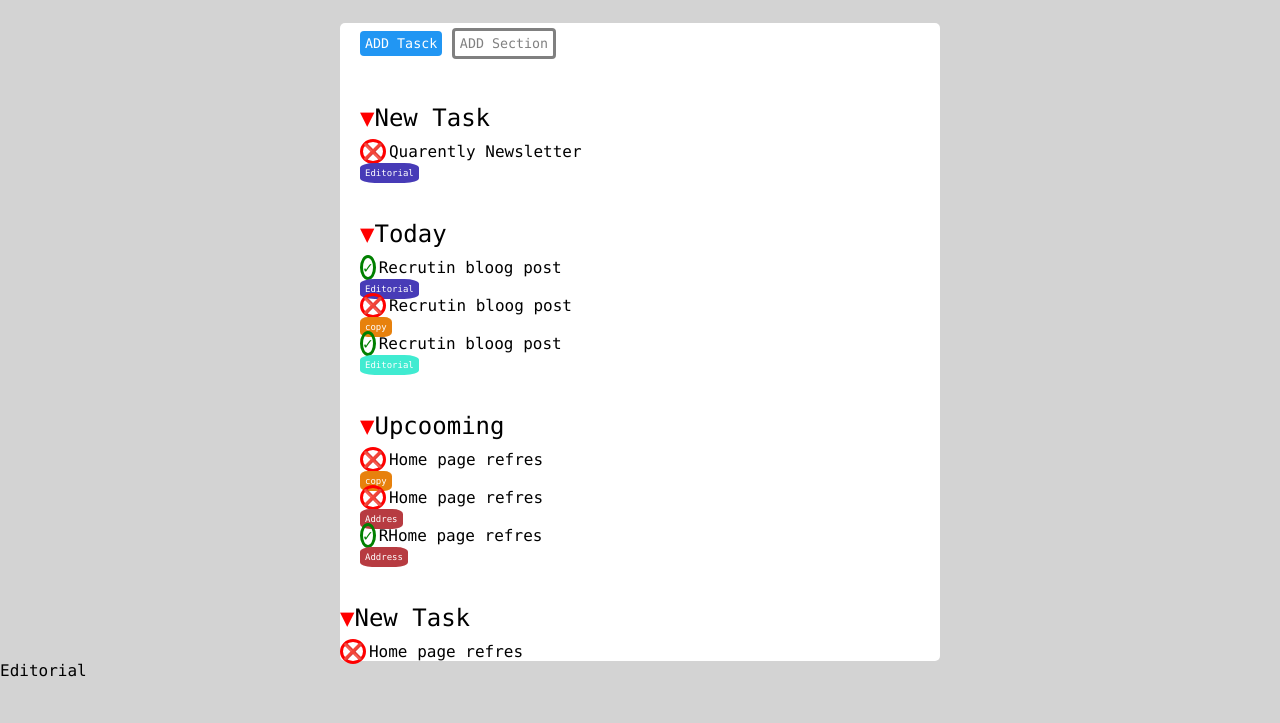
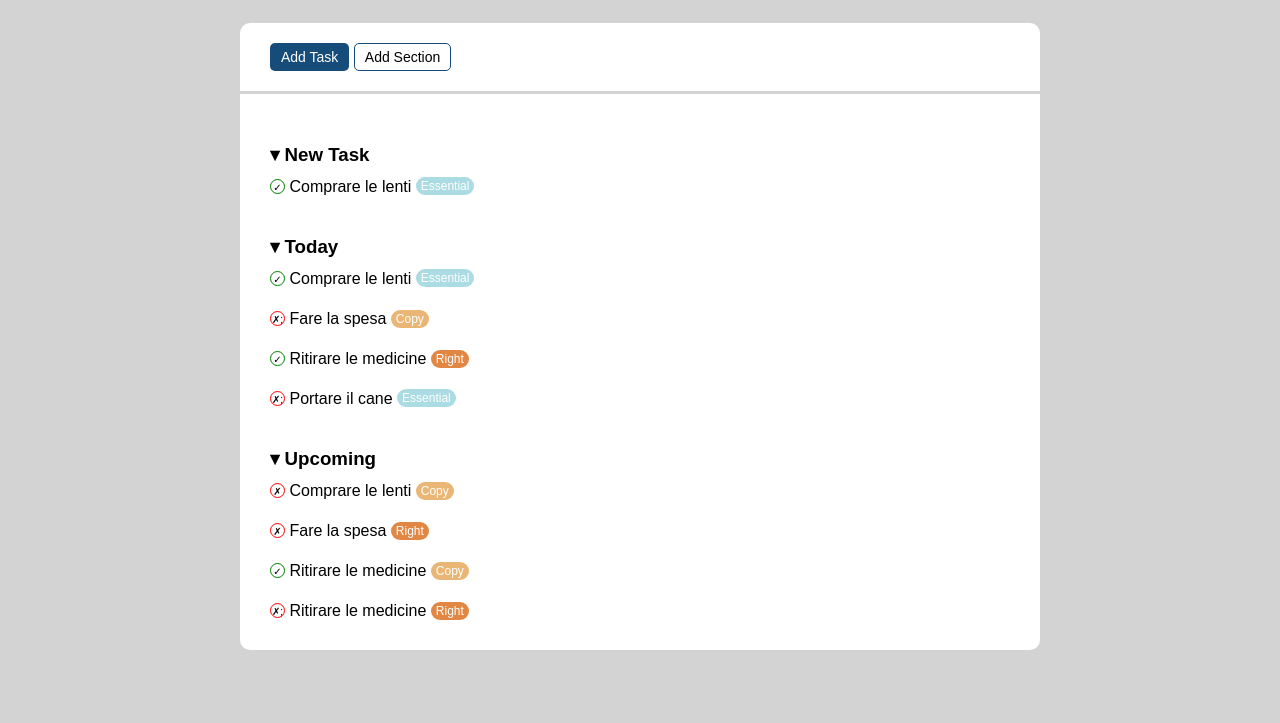
Before and after one commit to abdicore/html-css-toboolist, a plain HTML site: page index.html in a window 1280 px wide. Shown: the part 77-800 px from the top of the page. Drawn offline with Linux system fonts and the light colour scheme.

Commit message:
esercizio-rivisto

```diff
--- a/css/style.css
+++ b/css/style.css
@@ -3,138 +3,141 @@
     margin: 0;
     padding: 0;
     box-sizing: border-box;
-    font-family: "Lucida Console", "Courier New", monospace;
 }
 
-/* conteiner */
-.conteiner {
-    width: 600px;
-    margin: 0 auto;
-    background-color: white;
-    margin-top: 30px;
-    border-radius: 5px;
+/* generics */
+body {
+    background-color: lightgrey;
+    font-family: sans-serif;
 }
 
-/* genrici */
-
-/* body sfondo grigio */
-body {
-    background-color: lightgray;
+header {
+    background-color: #fff;
+    height: 70px;
+    line-height: 70px;
+    padding-left: 10px;
+    margin-bottom: 30px;
 }
 
-/* heder */
-header {
-    background-color: white;
-    padding: 10px;
-    margin: o;
+img {
+    vertical-align: middle;
+}
+
+h1 {
+    display: inline;
+    font-size: 38;
+    font-weight: 900;
+    vertical-align: middle;
+}
+
+h3 {
+    margin-top: 30px;
 }
 
 ul {
     list-style-type: none;
 }
+/* utilities */
 
-#logo {
-    height: 50px;
+.container {
+    max-width: 800px;
+    margin: 0 auto;
+
+}
+
+.card {
+    background-color: #fff;
+    border-radius: 10px;
+
+}
+
+.card-header {
+    padding: 20px 30px;
+    border-bottom: 3px solid lightgray;
+}
+
+.card-body {
+    padding: 20px 30px;
+}
+
+/* bottoni */
+
+.bottone {
+    font-size: 14px;
+    border-radius: 5px;
+    padding: 5px 10px;
+    border: 1px solid transparent;
+
+    color: #fff;
+    background-color: #154c79;
+
+}
+
+.btn-outline {
+    color: black;
+    background-color: white;
+    border-color: #154c79;
+
+}
+
+/* lista */
+
+.task-item {
+    height: 40px;
+    line-height: 40px;
+}
+
+.task-status-done {
+    border: 1px solid green;
+    border-radius: 50px;
+    width: 15px;
+    height: 15px;
+    display: inline-block;
+    font-size: 10px;
+    line-height: 15px;
+    text-align: center;
+    vertical-align: middle;
+}
+.task-status-undone {
+    border: 1px solid red;
+    border-radius: 50px;
+    width: 15px;
+    height: 15px;
+    display: inline-block;
+    font-size: 10px;
+    line-height: 15px;
+    text-align: center;
     vertical-align: middle;
 }
 
-h1 {
-    display: inline;
+.task-text {
     vertical-align: middle;
-
 }
 
-/* buttons */
-
-/* .paddingbox {
-    padding: 20px;
+.task-badge-essential {
+    font-size: 12px;
+    line-height: 15px;
+    vertical-align: middle;
+    color: #fff;
+    background-color: #abdbe3;
+    border-radius: 25px;
+    padding: 2px 5px;
 }
 
-.color-task {
-    background-color: aqua;
-} */
- button {
-    padding: 5px;
-    background-color: #2196F3;
-    border: none;
-    border-radius: 4px;
-    color: white;
-    margin-left: 20px;
-    margin-top: 5px;
-    margin-bottom: 5px;
+.task-badge-copy {
+    vertical-align: middle;
+    font-size: 12px;
+    color: #fff;
+    background-color: #eab676;
+    border-radius: 25px;
+    padding: 2px 5px;
 }
 
-.button-task {
-    background-color: white;
-    color: gray;
-    border: solid gray;
-    margin-left: 0px;
+.task-badge-right {
+    vertical-align: middle;
+    font-size: 12px;
+    color: #fff;
+    background-color: #e28743;
+    border-radius: 25px;
+    padding: 2px 5px;
 }
-
-/* sezione lista */
-
-.lista {
-    padding-left: 20px;
-}
-
-h2 {
-    margin-top: 40px;
-    margin-bottom: 10px;
-    font-weight: 500;
-}
-
-.size-arrow {
-    height: 1px;
-    color: red;
-}
-
-.symbol-cross {
-    border: solid red;
-    border-radius: 50%;
-    margin-right: 3px;
-}
-
-.symbol-check {
-    border: solid green;
-    border-radius: 50%;
-    margin-right: 3px;
-    color: green;
-}
-
-
-.badge {
-    color: white;
-    background-color: rgb(64, 235, 209);
-    font-size: 9px;
-    padding: 5px;
-    border-radius: 25%;
-}
-
-.badge-editorial {
-    color: white;
-    background-color: rgb(71, 59, 183);
-    font-size: 9px;
-    padding: 5px;
-    border-radius: 25%;
-}
-
-.badge-copy {
-    color: white;
-    background-color: rgb(231, 129, 13);
-    font-size: 9px;
-    padding: 5px;
-    border-radius: 25%;
-}
-
-.badge-addres {
-    color: white;
-    background-color: rgb(183, 59, 65);
-    font-size: 9px;
-    padding: 5px;
-    border-radius: 25%;
-
-.displey {
-    display: inline;
-}
-
-/* lista corretta */
--- a/index.html
+++ b/index.html
@@ -10,58 +10,97 @@
     <title>ToDolist</title>
 </head>
 <body>
+
+        <!-- loto+testo -->
     <header>
-        <!-- logo + testo -->
-        <div>
-            <img class="size_img" src="img/Logo.png" alt="BOOLEAN" id="logo">
-            <h1>Toboolist</h1>
+        <img src="img/Logo.png" alt="Logo Boolean">
+        <h1>ToDoList</h1>
+
+    </header>
+
+    <!-- card -->
+     <main class="container">
+                <!-- card header -->
+        <div class="card">
+            <div class="card-header">
+                <button class="bottone">Add Task</button>
+                <button class="bottone btn-outline">Add Section</button>
+            </div>
+                <!-- card body  con lista-->
+            <div class="card-body">
+                <ul>
+                    <li>
+                        <h3>&blacktriangledown; New Task</h3>
+                        <ul class="task-list">
+                            <li class="task-item">
+                                <span class="task-status-done">&check;</span>
+                                <span class="task-text">Comprare le lenti</span>
+                                <span class="task-badge-essential">Essential</span>
+                            </li>
+                        </ul>
+                    </li>
+                <ul>
+                    <li>
+                        <h3>&blacktriangledown; Today</h3>
+                        <ul class="task-list">
+                            <li class="task-item">
+                                <span class="task-status-done">&check;</span>
+                                <span class="task-text">Comprare le lenti</span>
+                                <span class="task-badge-essential">Essential</span>
+                            </li>
+                            <li class="task-item">
+                                <span class="task-status-undone">&cross;;</span>
+                                <span class="task-text">Fare la spesa</span>
+                                <span class="task-badge-copy">Copy</span>
+                            </li>
+                            <li class="task-item">
+                                <span class="task-status-done">&check;</span>
+                                <span class="task-text">Ritirare le medicine</span>
+                                <span class="task-badge-right">Right</span>
+                            </li>
+                            <li class="task-item">
+                                <span class="task-status-undone">&cross;;</span>
+                                <span class="task-text">Portare il cane</span>
+                                <span class="task-badge-essential">Essential</span>
+                            </li>
+                        </ul>
+                    </li>
+                <ul>
+                    <li>
+                        <h3>&blacktriangledown; Upcoming</h3>
+                        <ul class="task-list">
+                            <li class="task-item">
+                                <span class="task-status-undone">&cross;</span>
+                                <span class="task-text">Comprare le lenti</span>
+                                <span class="task-badge-copy">Copy</span>
+                            </li>
+                            <li class="task-item">
+                                <span class="task-status-undone">&cross;</span>
+                                <span class="task-text">Fare la spesa</span>
+                                <span class="task-badge-right">Right</span>
+                            </li>
+                            <li class="task-item">
+                                <span class="task-status-done">&check;</span>
+                                <span class="task-text">Ritirare le medicine</span>
+                                <span class="task-badge-copy">Copy</span>
+                            </li>
+                            <li class="task-item">
+                                <span class="task-status-undone">&cross;;</span>
+                                <span class="task-text">Ritirare le medicine</span>
+                                <span class="task-badge-right">Right</span>
+                            </li>
+                        </ul>
+                    </li>
+                </ul>
+
+            </div>
+
+
         </div>
-    </header>
-    <div class="conteiner">
-        <section class="imput">
-            <!-- bottom -->
-            <form class="paddingbox">
-                <button>ADD Tasck</button>
-                <button class="button-task">ADD Section</button>
-            </form>
-        </section>
 
-        <section class="lista">
-            <!-- lista task -->
-            <h2><span class="size-arrow">&#9660;</span>New Task</h2>
-            <div class=""><span class="symbol-cross">&#10060;</span>Quarently Newsletter</div>
-            <span class="badge-editorial">Editorial</span>
+     </main>
 
-        </section>
 
-        <section class="lista">
-            <!-- lista todey -->
-            <h2><span class="size-arrow">&#9660;</span>Today</h2>
-            <div class=""><span class="symbol-check">&#10003;</span>Recrutin bloog post</div><span class="badge-editorial">Editorial</span>
-            <div class=""><span class="symbol-cross">&#10060;</span>Recrutin bloog post</div><span class="badge-copy">copy</span>
-            <div class=""><span class="symbol-check">&#10003;</span>Recrutin bloog post</div><span class="badge">Editorial</span>
-
-        </section>
-
-        <section class="lista">
-            <!-- lista upcoomin -->
-            <h2><span class="size-arrow">&#9660;</span>Upcooming</h2>
-            <div class=""><span class="symbol-cross">&#10060;</span>Home page refres</div><span class="badge-copy">copy</span>
-            <div class=""><span class="symbol-cross">&#10060;</span>Home page refres</div><span class="badge-addres">Addres</span>
-            <div class=""><span class="symbol-check">&#10003;</span>RHome page refres</div><span class="badge-addres">Address</span>
-
-        </section>
-
-        <section>
-            <ul>
-                <li><h2 class="display"><span class="size-arrow">&#9660;</span>New Task</h2>
-                <li><span class="symbol-cross">&#10060;</span>Home page refres</div>
-                    <span class="">Editorial</span>
-                </li>
-            </ul>
-        </section>
-<!-- ho capito come andava impostato il lavoro tardi -->
-    </div>
 
 
 </body>
```
